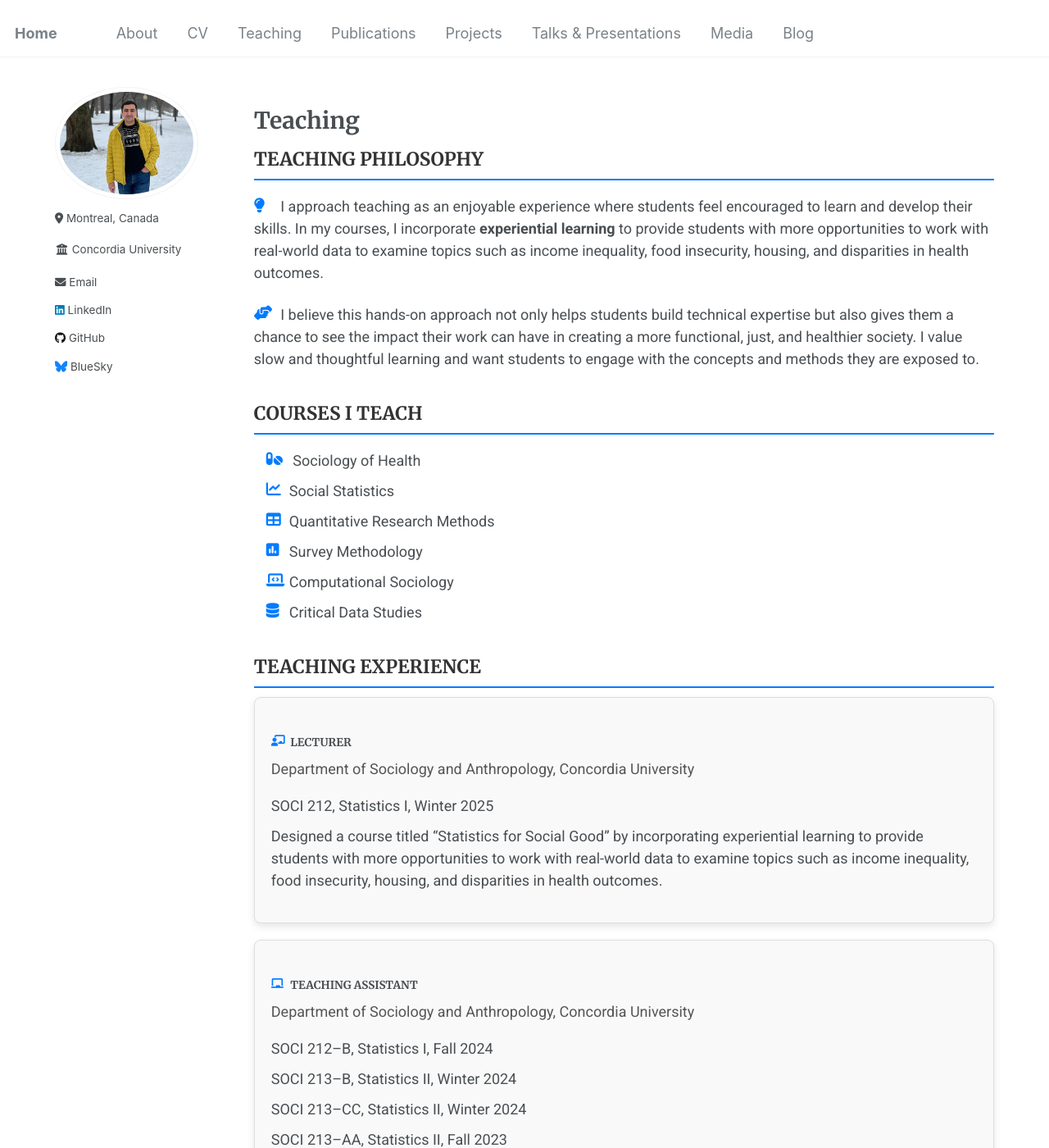
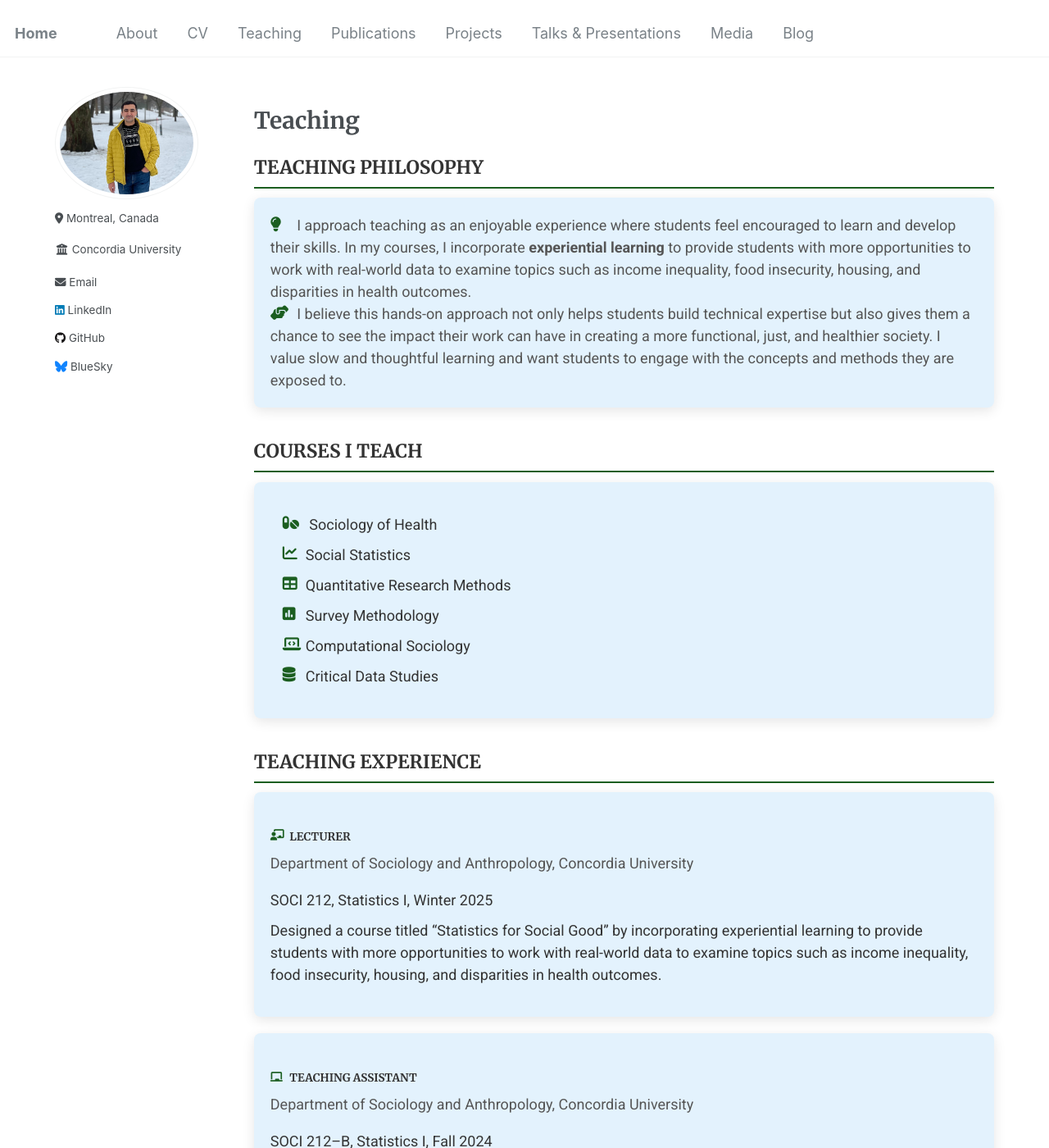
Before and after one commit to Mohsnmonji/mohsnmonji.github.io, a Jekyll site: the page built from _pages/teaching.md, in a window 1280 px wide and 1400 px high. Shown: the whole window at 82% size. Built offline with Jekyll 4.4.1, drawn with Linux system fonts in a browser that asks for light colours.

Commit message:
Update teaching.md

```diff
--- a/_pages/teaching.md
+++ b/_pages/teaching.md
@@ -8,11 +8,11 @@ author_profile: true
 <style>
   /* General Styling */
   h2 {
-    border-bottom: 2px solid #007bff; /* Change solid line to blue */
+    border-bottom: 2px solid #1B5E20; /* Accessible Dark Green */
     font-weight: bold;
     padding-bottom: 10px; /* Space between text and the line */
     margin-top: 30px;
-    color: #333; /* Keep the heading text color unchanged */
+    color: #333; /* Dark Gray for Heading Text */
   }
 
   ul {
@@ -26,34 +26,31 @@ author_profile: true
 
   .icon {
     margin-right: 10px;
-    color: #007bff;
+    color: #1B5E20; /* Accessible Dark Green */
   }
 
   .teaching-section {
     margin-bottom: 40px;
   }
 
-  .teaching-section h2 {
-    margin-top: 20px;
-  }
-
   .teaching-card {
-    border: 1px solid #ddd;
     border-radius: 8px;
     padding: 20px;
     margin-bottom: 20px;
-    background-color: #f9f9f9;
-    box-shadow: 0px 4px 10px rgba(0, 0, 0, 0.1); /* Keep the shadow as is */
+    color: #333333; /* Dark Gray Text */
+    box-shadow: 0px 4px 15px rgba(0, 0, 0, 0.1); /* Subtle Shadow */
+    background-color: #E3F2FD; /* Light Blue Background */
   }
 
   .teaching-card h4 {
     font-weight: bold;
     margin-bottom: 10px;
+    color: #333; /* Dark Gray for Heading Text */
   }
 
   .teaching-card p {
     margin: 0;
-    color: #555;
+    color: #555; /* Medium Gray for Body Text */
   }
 
   .teaching-list {
@@ -61,33 +58,36 @@ author_profile: true
   }
 </style>
 
-
 <div class="teaching-section">
   <h2>TEACHING PHILOSOPHY</h2>
-  <p>
-    <i class="fas fa-lightbulb icon"></i>
-    I approach teaching as an enjoyable experience where students feel encouraged to learn and develop their skills. In my courses, I incorporate
-    <strong>experiential learning</strong> to provide students with more opportunities to work with real-world data to examine topics such as
-    income inequality, food insecurity, housing, and disparities in health outcomes.
-  </p>
-  <p>
-    <i class="fas fa-hands-helping icon"></i>
-    I believe this hands-on approach not only helps students build technical expertise but also gives them a chance to see the impact their work can have
-    in creating a more functional, just, and healthier society. I value slow and thoughtful learning and want students to engage with the concepts and
-    methods they are exposed to.
-  </p>
+  <div class="teaching-card">
+    <p>
+      <i class="fas fa-lightbulb icon"></i>
+      I approach teaching as an enjoyable experience where students feel encouraged to learn and develop their skills. In my courses, I incorporate
+      <strong>experiential learning</strong> to provide students with more opportunities to work with real-world data to examine topics such as
+      income inequality, food insecurity, housing, and disparities in health outcomes.
+    </p>
+    <p>
+      <i class="fas fa-hands-helping icon"></i>
+      I believe this hands-on approach not only helps students build technical expertise but also gives them a chance to see the impact their work can have
+      in creating a more functional, just, and healthier society. I value slow and thoughtful learning and want students to engage with the concepts and
+      methods they are exposed to.
+    </p>
+  </div>
 </div>
 
 <div class="teaching-section">
   <h2>COURSES I TEACH</h2>
-  <ul class="teaching-list">
-    <li><i class="fas fa-pills icon"></i> Sociology of Health</li>
-    <li><i class="fas fa-chart-line icon"></i>Social Statistics</li>
-    <li><i class="fas fa-table icon"></i>Quantitative Research Methods</li>
-    <li><i class="fas fa-poll icon"></i>Survey Methodology</li>
-    <li><i class="fas fa-laptop-code icon"></i>Computational Sociology</li>
-    <li><i class="fas fa-database icon"></i>Critical Data Studies</li>
-  </ul>
+  <div class="teaching-card">
+    <ul class="teaching-list">
+      <li><i class="fas fa-pills icon"></i> Sociology of Health</li>
+      <li><i class="fas fa-chart-line icon"></i>Social Statistics</li>
+      <li><i class="fas fa-table icon"></i>Quantitative Research Methods</li>
+      <li><i class="fas fa-poll icon"></i>Survey Methodology</li>
+      <li><i class="fas fa-laptop-code icon"></i>Computational Sociology</li>
+      <li><i class="fas fa-database icon"></i>Critical Data Studies</li>
+    </ul>
+  </div>
 </div>
 
 <div class="teaching-section">
```
